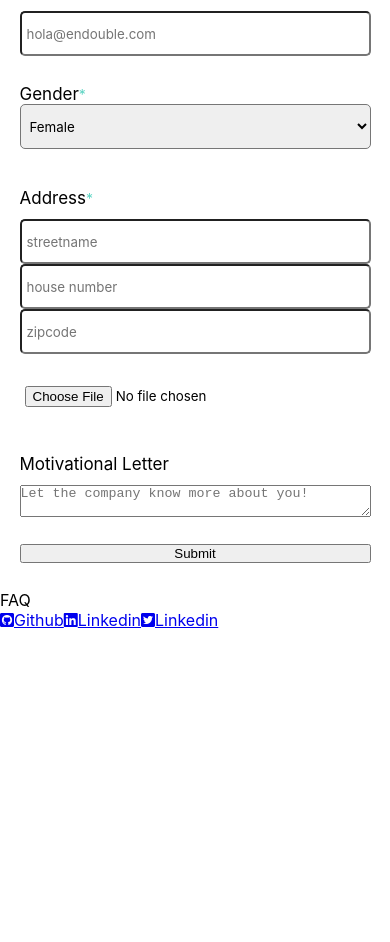
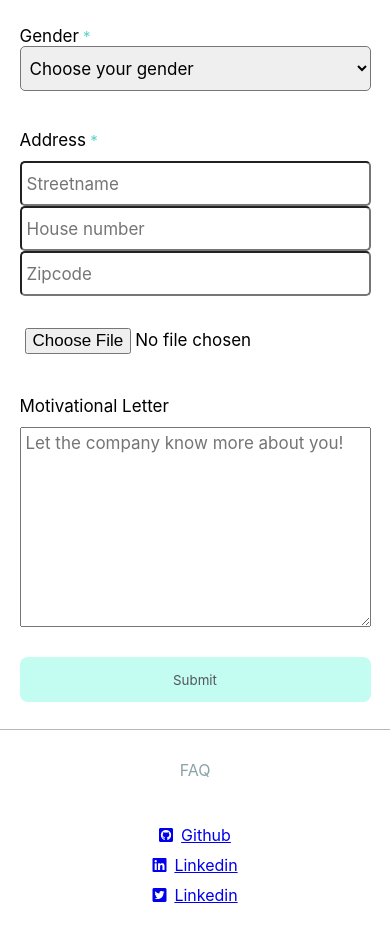
Before and after one commit to katia1802/job-apply-form, a React (Create React App) app: page / in a window 390 px wide. Shown: the part 918-1860 px from the top of the page. Before the commit the page ends 1548 px from the top, so only its background shows below. Built offline with nearby package versions, Linux system fonts and the light colour scheme.

Commit message:
Mobile First

```diff
--- a/src/assets/core/_setting.scss
+++ b/src/assets/core/_setting.scss
@@ -6,7 +6,7 @@ sans-serif;
 $fontBig: 40px;
 $fontMedium: 25px;
 $fontSmall: 17px;
-$fontSuperSmall: 14px;
+$fontSuperSmall: 15px;
 
 $darkGreen:#5CD4C3;
 $mediumGreen: #B1F5F1;
--- a/src/components/Footer/Footer.scss
+++ b/src/components/Footer/Footer.scss
@@ -0,0 +1,29 @@
+@import '../../assets/core/setting';
+.footer {
+    border-top: 1px solid $lightGrey;
+}
+
+.footer-wrapper {
+    width: 50%;
+    margin: auto;
+    padding-bottom: 45px;
+    text-align: center;
+}
+
+.footer-faq {
+    padding: 30px 0 20px 0;
+    color: $mediumGrey;
+}
+
+.footer-nav {
+    list-style-type: none;
+    margin-top: 20px;
+}
+
+.footer-nav-item {
+    padding: 5px
+}
+
+.fab{
+    padding-right: 8px;
+}
--- a/src/components/Footer/index.js
+++ b/src/components/Footer/index.js
@@ -1,41 +1,50 @@
 import React, { Component } from "react";
+import "./Footer.scss";
 
 class Footer extends Component {
   render() {
     return (
       <div>
-        <footer>
-          <div>FAQ</div>
-          <nav>
+        <footer className="footer">
+          <div className="footer-wrapper">
+            <div className="footer-faq">FAQ</div>
+            <ul className="footer-nav">
+              <li className="footer-nav-item">
                 <a
                   className="footer--github-llink"
                   href="https://github.com/katia1802"
                   target="_blank"
                   rel="noopener noreferrer"
                 >
-              <i className="fab fa-github-square"/><span>Github</span>
+                  <i className="fab fa-github-square" />
+                  <span>Github</span>
                 </a>
-
+              </li>
+              <li className="footer-nav-item">
                 <a
                   className="footer--github-llink"
                   href="https://www.linkedin.com/in/katiarojassandoval/"
                   target="_blank"
                   rel="noopener noreferrer"
                 >
-              <i className="fab fa-linkedin"/><span>Linkedin</span>
+                  <i className="fab fa-linkedin" />
+                  <span>Linkedin</span>
                 </a>
-
+              </li>
+              <li className="footer-nav-item">
                 <a
                   className="footer--github-llink"
                   href="https://twitter.com/kat_srs"
                   target="_blank"
                   rel="noopener noreferrer"
                 >
-              <i className="fab fa-twitter-square"/><span>Linkedin</span>
+                  <i className="fab fa-twitter-square" />
+                  <span>Linkedin</span>
                 </a>
-              </nav>
+              </li>
+            </ul>
+          </div>
         </footer>
-
       </div>
     );
   }
--- a/src/components/Form/Form.scss
+++ b/src/components/Form/Form.scss
@@ -1,22 +1,41 @@
 @import '../../assets/core/setting';
-*{
+* {
     box-sizing: content-box;
-    margin:0px;
+    margin: 0px;
     padding: 0;
 }
 
-.form-padding{
-    margin-top: 250px;
+.form-padding {
+    margin-top: 190px;
 }
 
 // .form-wrapper{
 //     display: flex;
 //     flex-direction: row;
 // }
-
 // .block-number-zipcode{
 //     display: block;
 // }
+.form-message-error {
+    color: red;
+    margin-left: 0.5rem
+}
+
+.form-title {
+    font-family: $fontText;
+    color: $darkGreen;
+    display: block;
+    text-align: center;
+    font-weight: 500;
+}
+
+.form-text {
+    font-family: $fontText;
+    font-size: $fontSmall;
+    color: $darkGrey;
+    text-align: center;
+    margin: 18px auto;
+}
 
 .form-item {
     width: 90%;
@@ -26,27 +45,7 @@
     padding: 0px;
 }
 
-.form-message-error{
-    color: red;
-    margin-left: 0.5rem
-}
-.form-title{
-    font-family: $fontText;
-    color: $darkGreen;
-    display: block;
-    text-align: center;
-    font-weight: 500;
-}
-
-.form-text{
-    font-family: $fontText;
-    font-size: $fontSmall;
-    color: $darkGrey;
-    text-align: center;
-    margin: 18px auto;
-}
-
-.form-subtext{
+.form-subtext {
     font-family: $fontText;
     font-size: $fontSuperSmall;
     color: $darkGrey;
@@ -60,14 +59,14 @@
     color: $darkGreen;
 }
 
-  .form-label{
+.form-label {
     font-family: $fontText;
     font-size: $fontSmall;
     display: block;
     margin: 1px 0px 11px 0px;
 }
 
-  .form-field{
+.form-field {
     box-sizing: border-box;
     height: 45px;
     padding: 5px 5px;
@@ -75,8 +74,29 @@
     width: 100%;
     border-radius: 5px;
     font-family: $fontText;
+    font-size: $fontSmall
+}
 
+.form-field-text {
+    box-sizing: border-box;
+    height: 200px;
+    width: 100%;
+    font-family: $fontText;
+    font-size: $fontSmall;
+    padding: 5px;
+    margin: 0;
 }
-  .form-field-text{
 
+.form-submit-button {
+    display: flex;
+    align-items: center;
+    justify-content: center;
+    height: 45px;
+    margin-top: 30px;
+    color: $darkGrey;
+    background: $lightGreen;
+    font-family: $fontText;
+    border-radius: 8px;
+    border: none;
+    cursor: pointer;
 }
--- a/src/components/Form/index.js
+++ b/src/components/Form/index.js
@@ -42,16 +42,16 @@ class Form extends Component {
       case "fullName":
         formErrors.fullName =
           value.length < 3 && value.length > 0
-            ? "! Minimum 3 characters required"
-            : "ok";
+            ? "Minimum 3 characters required"
+            : "";
         break;
 
       case "birthDate":
         formErrors.birthDate = RegExp(
           /^([0-2][0-9]|(3)[0-1])(\/)(((0)[0-9])|((1)[0-2]))(\/)\d{4}$/
         ).test(value)
-          ? "ok"
-          : "! Enter DD/MM/YYYY birthdate format";
+          ? ""
+          : "Enter DD/MM/YYYY birthdate format";
         break;
 
       case "email":
@@ -59,33 +59,33 @@ class Form extends Component {
           RegExp(
             /^[a-zA-Z0-9.!#$%&'*+/=?^_`{|}~-]+@[a-zA-Z0-9](?:[a-zA-Z0-9-]{0,61}[a-zA-Z0-9])?(?:\.[a-zA-Z0-9](?:[a-zA-Z0-9-]{0,61}[a-zA-Z0-9])?)*$/
           ).test(value) && value.length > 0
-            ? "ok"
-            : "! Invalid email address";
+            ? ""
+            : "Invalid email address";
         break;
 
       case "gender":
         formErrors.gender =
           RegExp(/^male$||^female$/).test(value) && value.length > 0
-            ? "ok"
-            : "! Please choose a gender";
+            ? ""
+            : "Please choose a gender";
         break;
 
       case "address":
         formErrors.address =
-          value.length < 2 && value.length > 0 ? "street name required" : "ok";
+          value.length < 2 && value.length > 0 ? "street name required" : "";
         break;
 
       case "houseNumber":
         formErrors.houseNumber =
           RegExp(/^[0-9]*$/).test(value) && value.length > 0
-            ? "ok"
-            : "! Numeric characters required";
+            ? ""
+            : "Numeric characters required";
         break;
 
       case "zipcode":
         formErrors.zipcode = RegExp(/^([0-9]{4}[ ]+[a-zA-Z]{2})$/).test(value)
-          ? "ok"
-          : "! Please enter a valid dutch zipcode";
+          ? ""
+          : "Please enter a valid dutch zipcode";
         break;
 
       default:
@@ -103,15 +103,15 @@ class Form extends Component {
   handleSubmit(e) {
     e.preventDefault();
     if (
-      this.state.formErrors.fullName === "ok" &&
-      this.state.formErrors.birthDate === "ok" &&
-      this.state.formErrors.email === "ok" &&
-      this.state.formErrors.gender === "ok" &&
-      this.state.formErrors.address === "ok" &&
-      this.state.formErrors.houseNumber === "ok" &&
-      this.state.formErrors.zipcode === "ok" &&
-      this.state.formErrors.file === "ok" &&
-      this.state.formErrors.letter === "ok"
+      this.state.formErrors.fullName === "" &&
+      this.state.formErrors.birthDate === "" &&
+      this.state.formErrors.email === "" &&
+      this.state.formErrors.gender === "" &&
+      this.state.formErrors.address === "" &&
+      this.state.formErrors.houseNumber === "" &&
+      this.state.formErrors.zipcode === "" &&
+      this.state.formErrors.file === "" &&
+      this.state.formErrors.letter === ""
     ) {
       alert("Thanks for submitting");
     } else {
@@ -123,9 +123,11 @@ class Form extends Component {
     return (
       <div className="form-padding">
         <h1 className="form-title">Job Application</h1>
-        <p className="form-text">In order to apply, please fill the following form.</p>
+        <p className="form-text">
+          In order to apply, please fill the following form.
+        </p>
         <p className="form-subtext">
-          All areas with <span className="form-asterisk">*</span> required
+          All areas with <span className="form-asterisk">  *</span> required
         </p>
 
         <div className="form-wrapper">
@@ -133,9 +135,10 @@ class Form extends Component {
             {/* name */}
             <div className="form-name form-item">
               <label className="form-label">
-                First and Last Name<span className="form-asterisk">*</span>
+                First and Last Name<span className="form-asterisk">  *</span>
               </label>
-              <input className="form-field"
+              <input
+                className="form-field"
                 type="text"
                 name="fullName"
                 value={this.state.fullName}
@@ -150,14 +153,15 @@ class Form extends Component {
             {/* birthdate */}
             <div className="form-birthdate form-item">
               <label className="form-label">
-                Date of Birth<span className="form-asterisk">*</span>
+                Date of Birth<span className="form-asterisk">  *</span>
               </label>
-              <input className="form-field"
+              <input
+                className="form-field"
                 type="text"
                 name="birthDate"
                 value={this.state.birthDate}
                 onChange={this.handleChange}
-                placeholder="DD/MM/YYYY"
+                placeholder="dd/mm/yyyy"
                 required
               />
               <div className="form-message-error">
@@ -167,9 +171,10 @@ class Form extends Component {
             {/* email */}
             <div className="form-email form-item">
               <label className="form-label">
-                Email Address<span className="form-asterisk">*</span>
+                Email Address<span className="form-asterisk">  *</span>
               </label>
-              <input className="form-field"
+              <input
+                className="form-field"
                 name="email"
                 type="email"
                 value={this.state.email}
@@ -184,13 +189,16 @@ class Form extends Component {
             {/* gender */}
             <div className="form-gender form-item">
               <label className="form-label">
-                Gender<span className="form-asterisk">*</span>
-                <select className="form-field"
+                Gender<span className="form-asterisk">  *</span>
+                <select
+                  className="form-field"
                   name="gender"
                   value={this.state.value}
                   onChange={this.handleChange}
                   required
                 >
+                  <option>Choose your gender</option>
+
                   <option>Female</option>
                   <option>Male</option>
                 </select>
@@ -202,14 +210,15 @@ class Form extends Component {
             {/* address */}
             <div className="form-address form-item">
               <label className="form-label">
-                Address<span className="form-asterisk">*</span>
+                Address<span className="form-asterisk">  *</span>
               </label>
-              <input className="form-field"
+              <input
+                className="form-field"
                 name="address"
                 type="text"
                 value={this.state.address}
                 onChange={this.handleChange}
-                placeholder="streetname"
+                placeholder="Streetname"
                 required
               />
               <div className="form-message-error">
@@ -219,12 +228,13 @@ class Form extends Component {
               {/* house number */}
               <div className="block-number-zipcode">
                 <div className="form-housNumber">
-                  <input className="form-field"
+                  <input
+                    className="form-field"
                     name="houseNumber"
                     type="text"
                     value={this.state.houseNumber}
                     onChange={this.handleChange}
-                    placeholder="house number"
+                    placeholder="House number"
                     required
                   />
                   <div className="form-message-error">
@@ -234,12 +244,13 @@ class Form extends Component {
 
                 {/* zipcode */}
                 <div className="form-zipecode">
-                  <input className="form-field"
+                  <input
+                    className="form-field"
                     name="zipcode"
                     type="text"
                     value={this.state.zipcode}
                     onChange={this.handleChange}
-                    placeholder="zipcode"
+                    placeholder="Zipcode"
                     required
                   />
                   <div className="form-message-error">
@@ -249,9 +260,10 @@ class Form extends Component {
               </div>
             </div>
             {/* file */}
-            <label className='form-label'/>
+            <label className="form-label" />
             <div className="form-file form-item">
-              <input className="form-field"
+              <input
+                className="form-field"
                 name="file"
                 type="file"
                 accept=".doc, .docx, .pdf, .rtf, .txt"
@@ -261,7 +273,8 @@ class Form extends Component {
             {/* motivational letter */}
             <div className="form-letter form-item">
               <label className="form-label">Motivational Letter</label>
-              <textarea className="form-field-text"
+              <textarea
+                className="form-field-text"
                 name="letter"
                 type="text"
                 value={this.state.letter}
@@ -270,11 +283,13 @@ class Form extends Component {
               />
             </div>
             {/* submit */}
-            <div className="form-item">
-              <button type="button" onClick={this.handleSubmit}>
+              <button
+                className="form-item form-submit-button"
+                type="button"
+                onClick={this.handleSubmit}
+              >
                 Submit
               </button>
-            </div>
           </form>
         </div>
       </div>
--- a/src/components/Header/Header.scss
+++ b/src/components/Header/Header.scss
@@ -21,6 +21,6 @@
     background-size: cover;
     background-position: center;
     background-repeat: no-repeat;
-    height: 500px;
+    height: 400px;
     width: 100%;
 }
```
Lines whose indentation alone changed are shown as unchanged.
